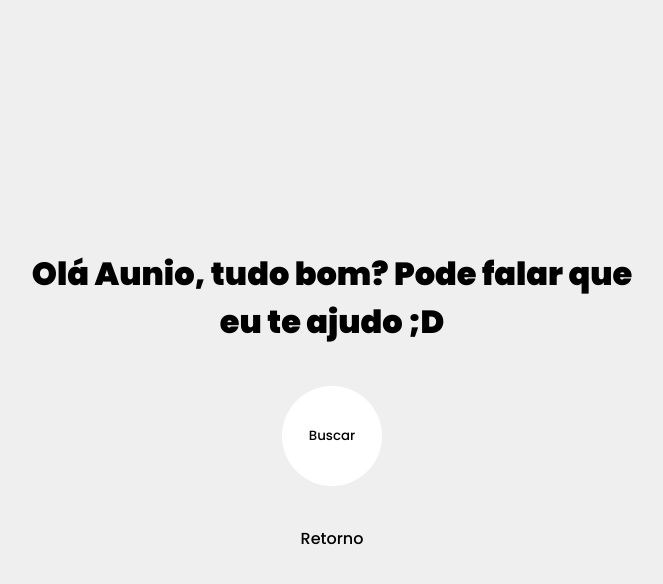
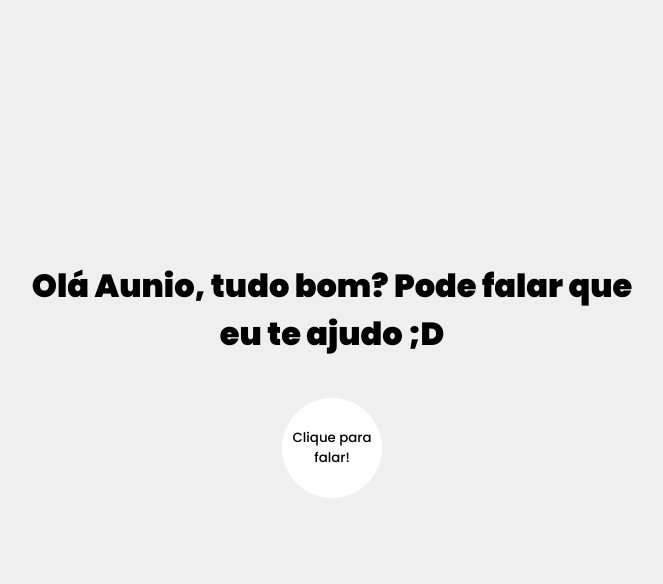
Before and after one commit to aunio/react-github-api, a PHP site: page / in a window 1280 px wide. Shown: the top 584 px of the page, without its empty margins (308-971 px from the left). Run offline with PHP 8.4, Linux system fonts and the light colour scheme.

Commit message:
speech | novo estilo para botão

```diff
--- a/speech/assets/css/style.css
+++ b/speech/assets/css/style.css
@@ -2,7 +2,7 @@
   margin: 0;
   padding: 0;
   box-sizing: border-box;
-    font-family: 'Poppins', sans-serif;
+  font-family: "Poppins", sans-serif;
 }
 
 body {
@@ -12,7 +12,7 @@ body {
   text-align: center;
   justify-content: center;
   perspective: 1000px;
-    background-color: #EFEFEF;
+  background-color: #efefef;
 }
 
 h1 {
@@ -33,11 +33,20 @@ button:focus {
   outline: none;
 }
 
-
-
 .container {
   display: flex;
   width: 50%;
   justify-content: center;
   align-items: center;
 }
+
+#speakBtn {
+  position: relative;
+  width: 100px;
+  height: 100px;
+}
+
+#speakBtn.active {
+  background-color: #008000;
+  color: #fff;
+}
--- a/speech/assets/js/scripts.js
+++ b/speech/assets/js/scripts.js
@@ -10,7 +10,8 @@ if (window.SpeechRecognition || window.webkitSpeechRecognition) {
     speakBtn.addEventListener('click', () => {
         try {
             myRecognition.start();
-            resultSpeaker.innerHTML = "Estou te ouvindo!";
+            speakBtn.innerHTML = "Estou te ouvindo!"
+            speakBtn.classList.add("active");
         } catch (erro) {
             alert('erro:' + erro.message);
         }
@@ -34,12 +35,21 @@ if (window.SpeechRecognition || window.webkitSpeechRecognition) {
                 break;
         }
 
+        speakBtn.classList.remove("active");
+        speakBtn.innerHTML = "Clique para falar!"
+
     }, false);
 
     myRecognition.addEventListener('error', (evt) => {
+
         resultSpeaker.innerHTML = 'Se você disse alguma coisa, não ouvi muito bem!';
+        speakBtn.classList.remove("active");
+        speakBtn.innerHTML = "Clique para falar!"
+
     }, false);
 
 } else {
+
     resultSpeaker.innerHTML = 'Seu navegador não suporta tanta tecnologia!';
+
 }
--- a/speech/index.html
+++ b/speech/index.html
@@ -19,8 +19,8 @@
         <div>
             <h1>Olá Aunio, tudo bom? Pode falar que eu te ajudo ;D</h1>
             <div>
-                <button id="speakBtn">Buscar</button>
-                <div id="resultSpeak">Retorno</div>
+                <button id="speakBtn">Clique para falar!</button>
+                <div id="resultSpeak"></div>
             </div>
         </div>
     </div>
```
Lines whose indentation alone changed are shown as unchanged.
